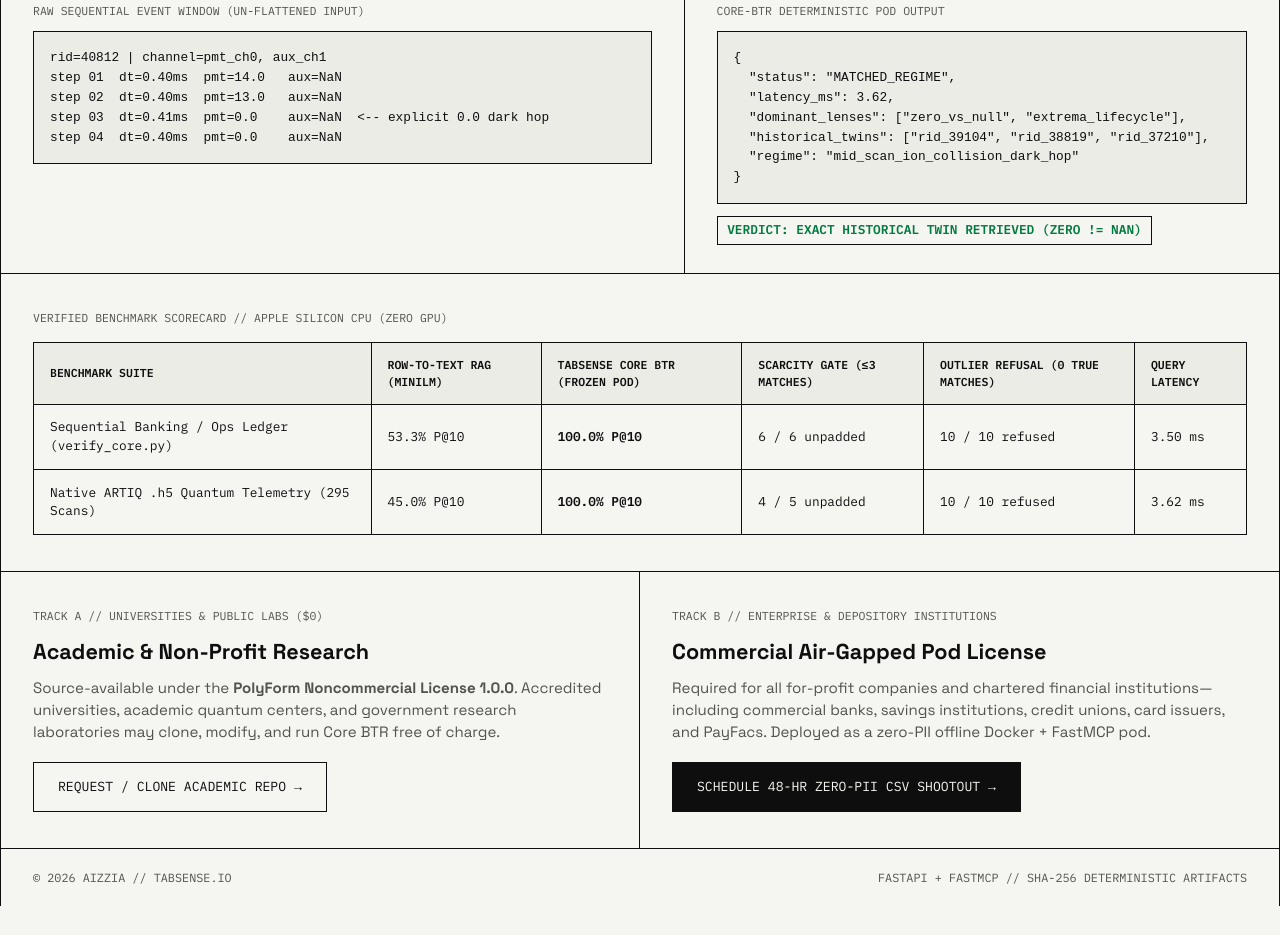
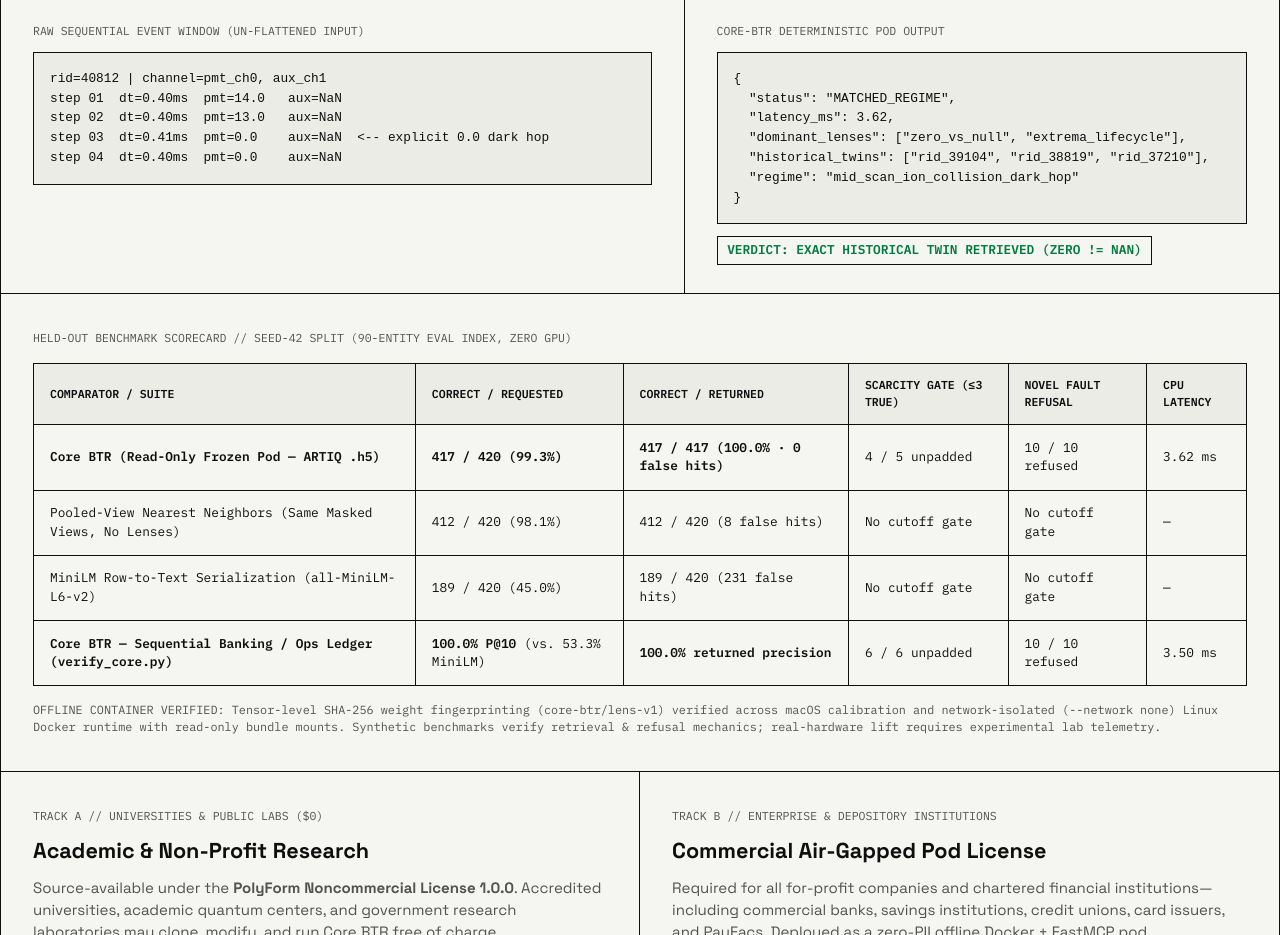
Before and after one commit to aizzia/tabsense-site, a plain HTML site: page index.html in a window 1280 px wide. Shown: the part 1268-2203 px from the top of the page. Before the commit the page ends 2174 px from the top, so only its background shows below. Drawn offline with Linux system fonts and the light colour scheme.

Commit message:
Sync scorecard with PR #1 held-out 417/417 evaluation & offline container notes

```diff
--- a/index.html
+++ b/index.html
@@ -335,7 +335,7 @@
       <div class="spec-cell">
         <div class="tag">02 // TWIN PRECISION</div>
         <div class="spec-val">100.0%</div>
-        <div class="spec-desc">Verified P@10 across sequential ledger ops &amp; 295 ARTIQ .h5 runs.</div>
+        <div class="spec-desc">417/417 returned precision (0 false hits) on held-out ARTIQ .h5 split &amp; ledger ops.</div>
       </div>
       <div class="spec-cell">
         <div class="tag">03 // ORTHOGONALITY</div>
@@ -374,38 +374,57 @@
     </section>
 
     <section class="bench-wrap">
-      <div class="tag">VERIFIED BENCHMARK SCORECARD // APPLE SILICON CPU (ZERO GPU)</div>
+      <div class="tag">HELD-OUT BENCHMARK SCORECARD // SEED-42 SPLIT (90-ENTITY EVAL INDEX, ZERO GPU)</div>
       <table>
         <thead>
           <tr>
-            <th>Benchmark Suite</th>
-            <th>Row-to-Text RAG (MiniLM)</th>
-            <th>TabSense Core BTR (Frozen Pod)</th>
-            <th>Scarcity Gate (&le;3 Matches)</th>
-            <th>Outlier Refusal (0 True Matches)</th>
-            <th>Query Latency</th>
+            <th>Comparator / Suite</th>
+            <th>Correct / Requested</th>
+            <th>Correct / Returned</th>
+            <th>Scarcity Gate (&le;3 True)</th>
+            <th>Novel Fault Refusal</th>
+            <th>CPU Latency</th>
           </tr>
         </thead>
         <tbody>
           <tr>
-            <td>Sequential Banking / Ops Ledger (verify_core.py)</td>
-            <td>53.3% P@10</td>
-            <td><strong>100.0% P@10</strong></td>
+            <td><strong>Core BTR (Read-Only Frozen Pod — ARTIQ .h5)</strong></td>
+            <td><strong>417 / 420 (99.3%)</strong></td>
+            <td><strong>417 / 417 (100.0% &middot; 0 false hits)</strong></td>
+            <td>4 / 5 unpadded</td>
+            <td>10 / 10 refused</td>
+            <td>3.62 ms</td>
+          </tr>
+          <tr>
+            <td>Pooled-View Nearest Neighbors (Same Masked Views, No Lenses)</td>
+            <td>412 / 420 (98.1%)</td>
+            <td>412 / 420 (8 false hits)</td>
+            <td>No cutoff gate</td>
+            <td>No cutoff gate</td>
+            <td>&mdash;</td>
+          </tr>
+          <tr>
+            <td>MiniLM Row-to-Text Serialization (all-MiniLM-L6-v2)</td>
+            <td>189 / 420 (45.0%)</td>
+            <td>189 / 420 (231 false hits)</td>
+            <td>No cutoff gate</td>
+            <td>No cutoff gate</td>
+            <td>&mdash;</td>
+          </tr>
+          <tr>
+            <td><strong>Core BTR — Sequential Banking / Ops Ledger (verify_core.py)</strong></td>
+            <td><strong>100.0% P@10</strong> (vs. 53.3% MiniLM)</td>
+            <td><strong>100.0% returned precision</strong></td>
             <td>6 / 6 unpadded</td>
             <td>10 / 10 refused</td>
             <td>3.50 ms</td>
           </tr>
-          <tr>
-            <td>Native ARTIQ .h5 Quantum Telemetry (295 Scans)</td>
-            <td>45.0% P@10</td>
-            <td><strong>100.0% P@10</strong></td>
-            <td>4 / 5 unpadded</td>
-            <td>10 / 10 refused</td>
-            <td>3.62 ms</td>
-          </tr>
         </tbody>
       </table>
-    </section>
+      <p style="font-family: 'IBM Plex Mono', monospace; font-size: 0.74rem; color: var(--muted); margin-top: 0.9rem;">
+        OFFLINE CONTAINER VERIFIED: Tensor-level SHA-256 weight fingerprinting (core-btr/lens-v1) verified across macOS calibration and network-isolated (--network none) Linux Docker runtime with read-only bundle mounts. Synthetic benchmarks verify retrieval &amp; refusal mechanics; real-hardware lift requires experimental lab telemetry.
+      </p>
+        </section>
 
     <section class="license-grid" id="licensing">
       <div class="lic-box">
```
